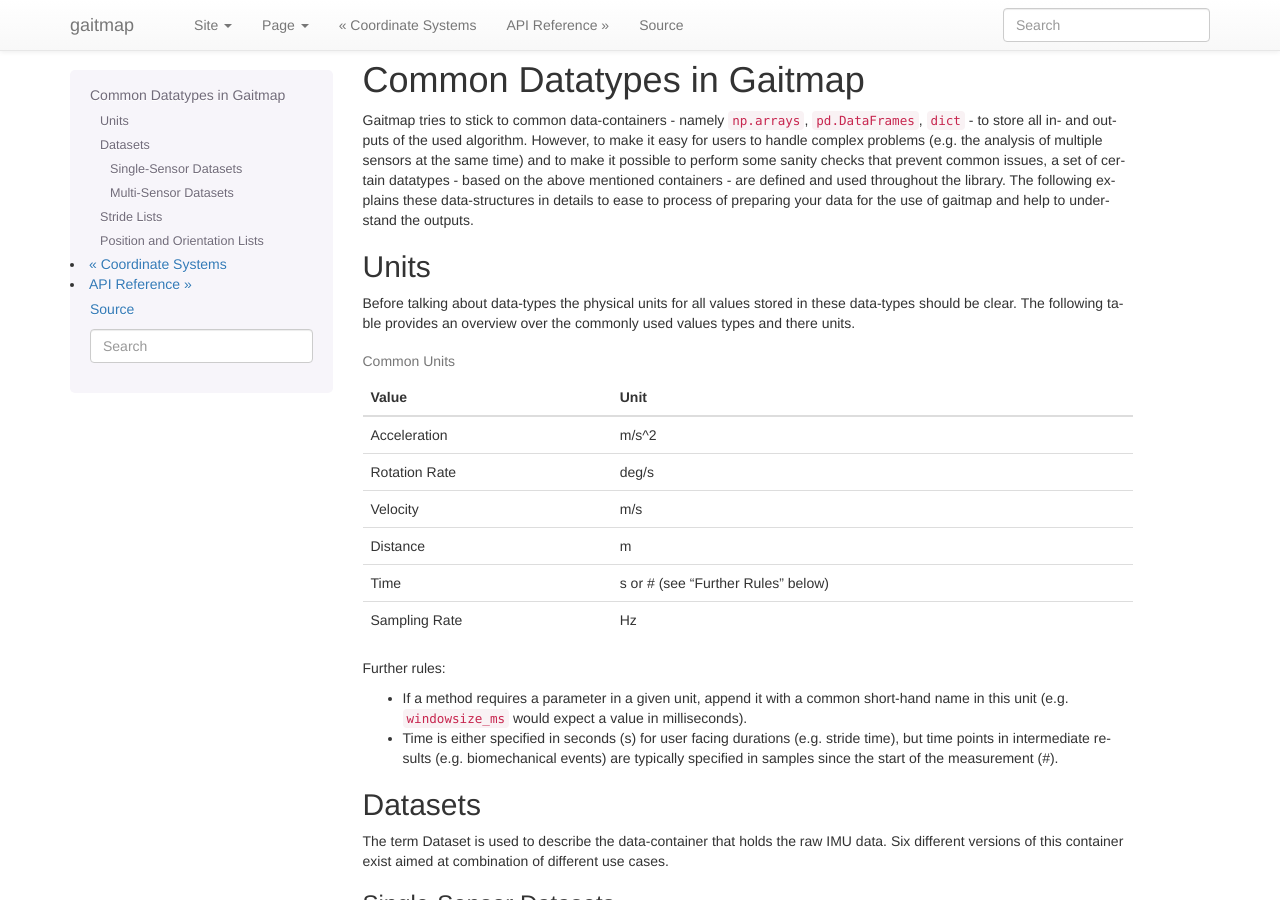
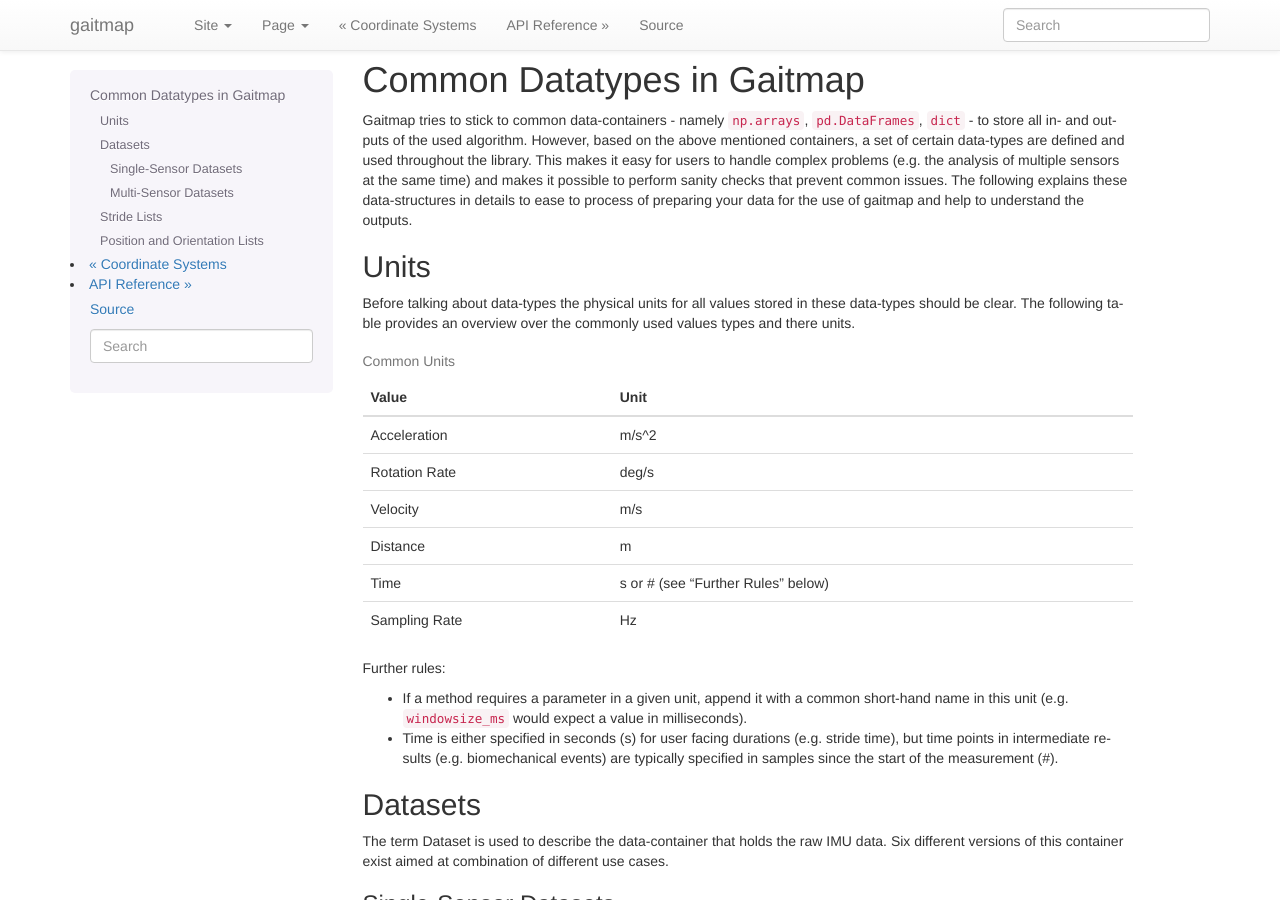
Before and after one commit to mad-lab-fau/gaitmap, a Sphinx documentation site: the page built from docs/guides/Gaitmap-Datatypes.rst, in a window 1280 px wide and 900 px high. Built offline with Sphinx 7.4.7, drawn with Linux system fonts in a browser that asks for light colours; pages that are not in the unit, such as notebooks, are missing from menus; some of the changed text lies outside the part shown.

Commit message:
Added maltes comments

```diff
--- a/docs/guides/Gaitmap-Datatypes.rst
+++ b/docs/guides/Gaitmap-Datatypes.rst
@@ -4,9 +4,10 @@ Common Datatypes in Gaitmap
 
 Gaitmap tries to stick to common data-containers - namely `np.arrays`, `pd.DataFrames`, `dict` - to store all in- and
 outputs of the used algorithm.
-However, to make it easy for users to handle complex problems (e.g. the analysis of multiple sensors at the same time)
-and to make it possible to perform some sanity checks that prevent common issues, a set of certain datatypes - based on
-the above mentioned containers - are defined and used throughout the library.
+However, based on the above mentioned containers, a set of certain data-types are defined and used throughout the
+library.
+This makes it easy for users to handle complex problems (e.g. the analysis of multiple sensors at the same time) and
+makes it possible to perform sanity checks that prevent common issues.
 The following explains these data-structures in details to ease to process of preparing your data for the use of gaitmap
 and help to understand the outputs.
 
```
Also changed, not shown: other parts of docs/guides/Gaitmap-Datatypes.rst (+3 -3 lines).
